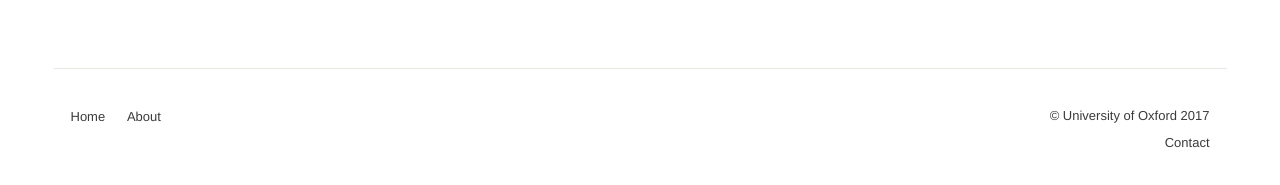
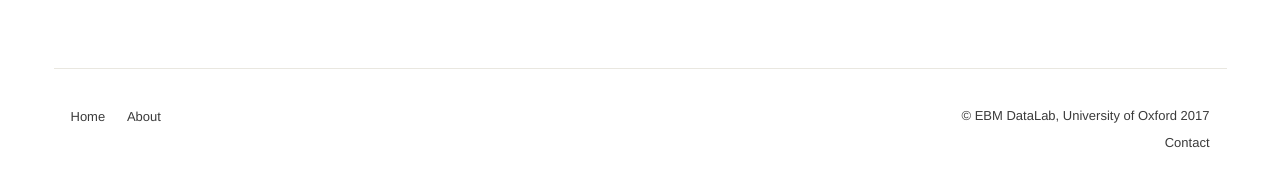
Before and after one commit to ebmdatalab/nhstrusts, a Jekyll site: the page built from index.html, in a window 1280 px wide. Shown: the part 712-897 px from the top of the page. Built offline with Jekyll 4.4.1, drawn with Linux system fonts in a browser that asks for light colours; nearby versions of some CDN libraries; a script that is not in the unit is left out.

Commit message:
Alter copyright

```diff
--- a/_includes/footer.html
+++ b/_includes/footer.html
@@ -6,7 +6,7 @@
       </nav>
     </div>
     <div class="site-footer__legal">
-      <p class="site-footer__legal__copyright">&copy; University of Oxford 2017</p>
+      <p class="site-footer__legal__copyright">&copy; EBM DataLab, University of Oxford 2017</p>
       <nav class="site-footer__legal__navigation">
         <ul class="site-footer__legal__navigation__list">
           <li class="site-footer__legal__navigation__list__item">
```
